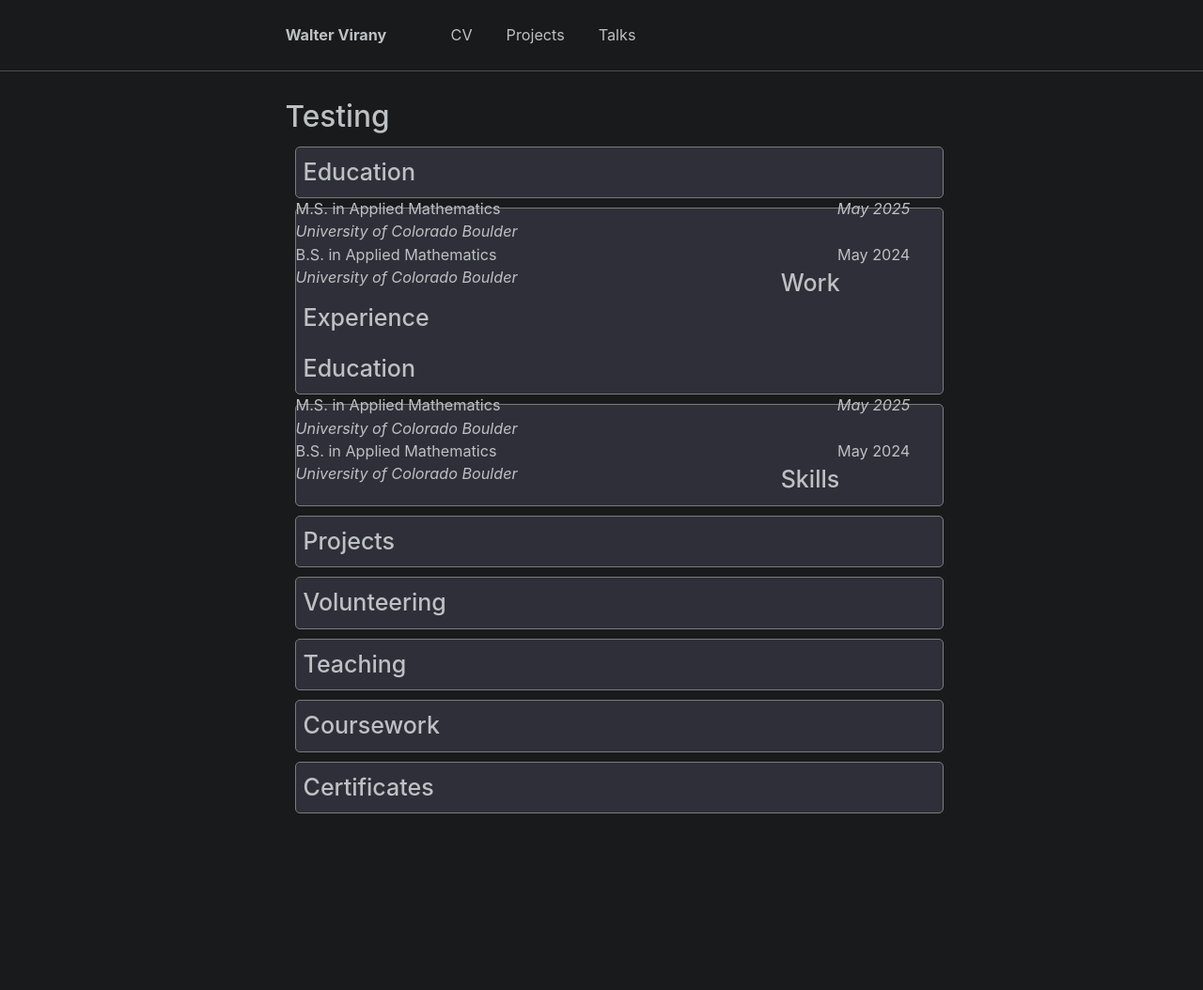
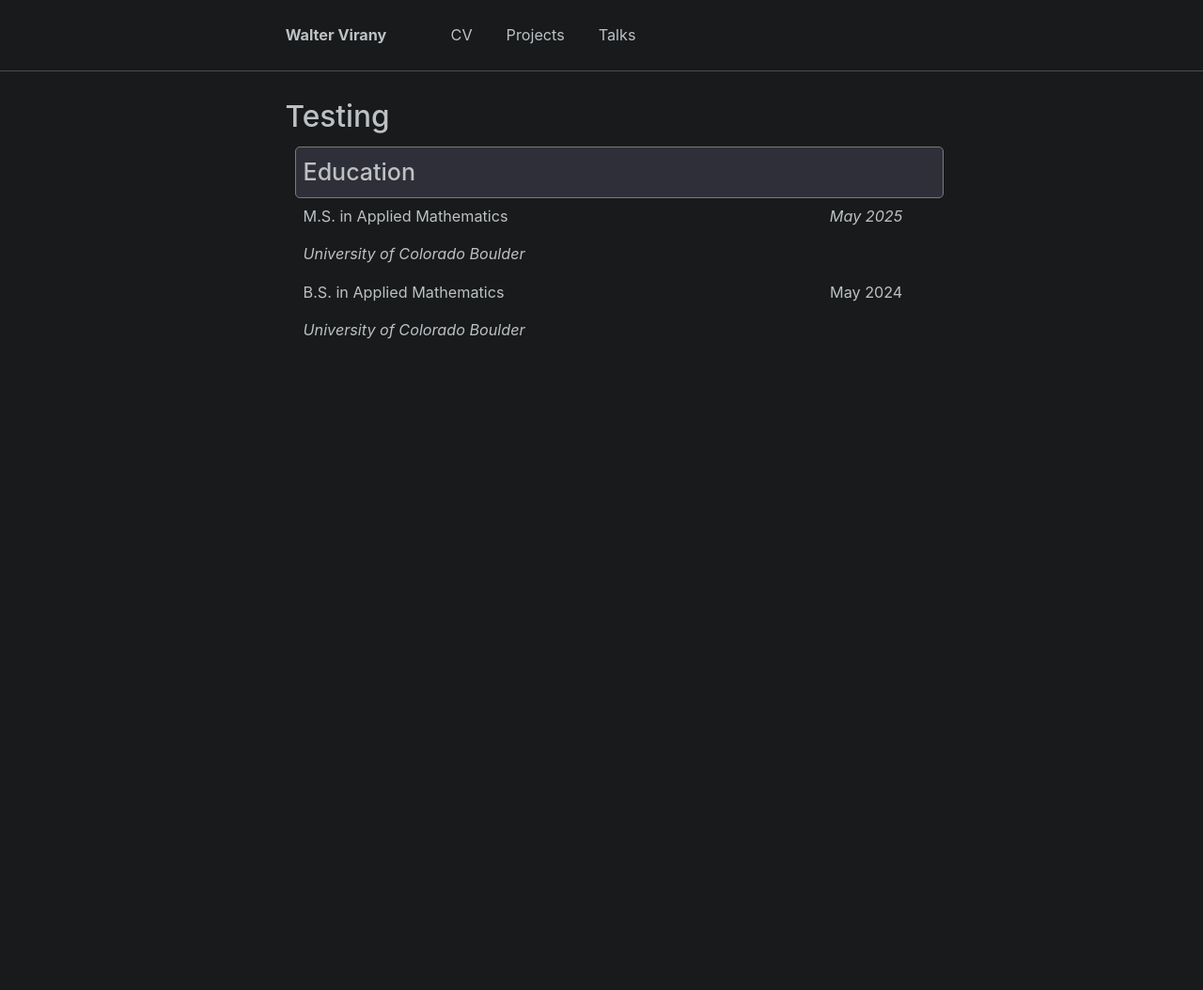
Before and after one commit to wvirany/wvirany.github.io, a Jekyll site: the page built from _pages/test.html, in a window 1280 px wide. Shown: the whole page at 94% size. Built offline with Jekyll 4.4.1, drawn with Linux system fonts in a browser that asks for light colours; after the commit the page ends 900 px from its top, so only the background shows below that.

Commit message:
Update test.html

```diff
--- a/_pages/test.html
+++ b/_pages/test.html
@@ -37,6 +37,7 @@ div.cv {
 
 .column {
   float: left;
+  padding: 8px;
 }
 
 
@@ -65,7 +66,7 @@ div.cv {
         </div>
     </div>
 
-    <div class="cv">
+    <!-- <div class="cv">
         <div style="font-size:25px; font-weight:450; padding:8px">Work Experience</div>
 
         <div style="font-size:25px; font-weight:450; padding:8px">Education</div>
@@ -109,7 +110,7 @@ div.cv {
 
     <div class="cv">
         <div style="font-size:25px; font-weight:450; padding:8px">Certificates</div>
-    </div>
+    </div> -->
 
 
 </body>
```
